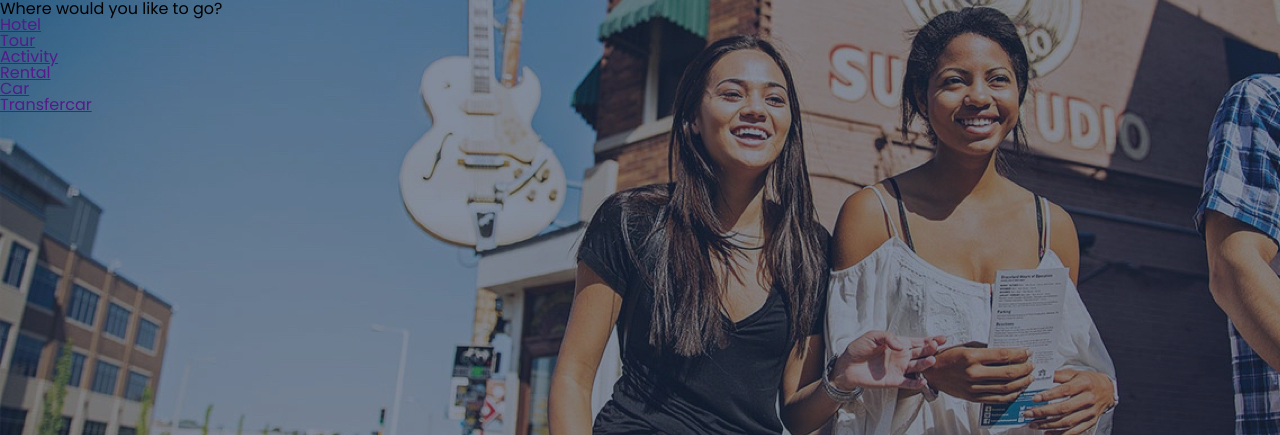
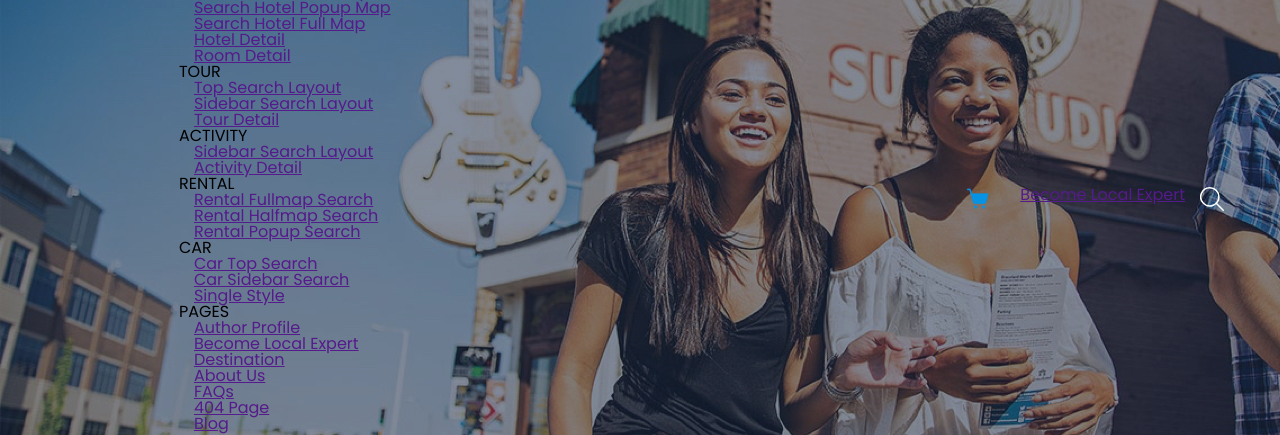
Before and after one commit to kevin-alexis/Maquetado-de-pagina-mixmap, a plain HTML site: page index.html in a window 1280 px wide. Shown: the part 103-538 px from the top of the page. Drawn offline with Linux system fonts and the light colour scheme.

Commit message:
error fixed

```diff
--- a/css/styles.css
+++ b/css/styles.css
@@ -1,11 +1,20 @@
 :root{
     --primary-color:#1A2B48;
     --white:#fff;
+    --radiant-blue: rgba(6,147,227,1);
 }
 
 body{
     width: 100%;
     font-family: 'Poppins', sans-serif;
+}
+
+h1{
+    font-size: 3.3rem;
+}
+
+p{
+    font-size: 1rem;
 }
 
 /*Header*/
@@ -58,6 +67,7 @@ header a{
 }
 
 .nav-right select{
+    outline: none;
     padding: 0 0 0 18px;
     font-size: 12px;
     color: var(--white);
@@ -75,3 +85,42 @@ header a{
     height: 540px;
     background-size: cover;
 }
+
+.search-header{
+    display: flex;
+    align-items: center;
+    justify-content: space-between;
+    padding: 20px;
+}
+
+.search-icon{
+    width: 24px;
+}
+
+.search-question{
+    margin: 0 auto;
+}
+
+.search-header div{
+    display: flex;
+}
+
+.search-header div a{
+    padding: 0 15px;
+}
+
+.search-header form input{
+    background: url(../assets/icons/ico_search_white.svg);
+    background-repeat: no-repeat;
+    width: 24px;
+    height: 24px;
+    border: 0;
+    outline: none;
+    padding: 0 30px;
+    box-sizing: border-box;
+}
+
+.search-header form input:focus{
+    width: 200px;
+    border-bottom: 1px solid var(--radiant-blue);
+}
--- a/index.html
+++ b/index.html
@@ -37,12 +37,73 @@
     <main>
         <section class="search-container">
             <div class="search-header">
-                <a href="#"></a>
-                <a href="#"><img src="./assets/icons/mix_logo-2.svg" alt=""></a>
-                <a href="#"></a>
-                <form action="">
-                    <input type="text">
-                </form>
+                <div class="search-left">
+                    <a href="#"><img src="./assets/icons/mix_logo-2.svg" alt="logo"></a>
+                    <a href="">Home</a>
+                    <ul>
+                        <li>
+                            HOTEL
+                            <ul>
+                                <li><a href="">Search Hotel Half Map</a></li>
+                                <li><a href="">Search Hotel Popup Map</a></li>
+                                <li><a href="">Search Hotel Full Map</a></li>
+                                <li><a href="">Hotel Detail</a></li>
+                                <li><a href="">Room Detail</a></li>
+                            </ul>
+                        </li>
+                        <li>
+                            TOUR
+                            <ul>
+                                <li><a href="">Top Search Layout</a></li>
+                                <li><a href="">Sidebar Search Layout</a></li>
+                                <li><a href="">Tour Detail</a></li>
+                            </ul>
+                        </li>
+                        <li>
+                            ACTIVITY
+                            <ul>
+                                <li><a href="">Sidebar Search Layout</a></li>
+                                <li><a href="">Activity Detail</a></li>
+                            </ul>
+                        </li>
+                        <li>
+                            RENTAL
+                            <ul>
+                                <li><a href="">Rental Fullmap Search</a></li>
+                                <li><a href="">Rental Halfmap Search</a></li>
+                                <li><a href="">Rental Popup Search</a></li>
+                            </ul>
+                        </li>
+                        <li>
+                            CAR
+                            <ul>
+                                <li><a href="">Car Top Search</a></li>
+                                <li><a href="">Car Sidebar Search</a></li>
+                                <li><a href="">Single Style</a></li>
+                            </ul>
+                        </li>
+                        <li>
+                            PAGES
+                            <ul>
+                                <li><a href="">Author Profile</a></li>
+                                <li><a href="">Become Local Expert</a></li>
+                                <li><a href="">Destination</a></li>
+                                <li><a href="">About Us</a></li>
+                                <li><a href="">FAQs</a></li>
+                                <li><a href="">404 Page</a></li>
+                                <li><a href="">Blog</a></li>
+                            </ul>
+                        </li>
+                    </ul>
+                </div>
+                <div class="search-right">
+
+                    <a href="#"><img class="search-icon" src="./assets/icons/icons8-carrito-de-compras-30.png" alt="carro-de-compras"></a>
+                    <a href="">Become Local Expert</a>
+                    <form action="">
+                        <input type="text">
+                    </form>
+                </div>
             </div>
 
             <div class="search-question">
```
Also changed, not shown: assets/icons/ico_search_white.svg (added), assets/icons/icons8-carrito-de-compras-30.png (added), assets/icons/icons8-menú.svg (added).
